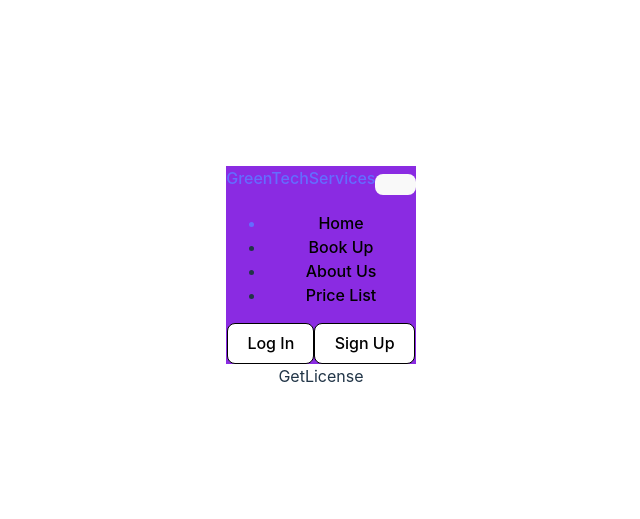
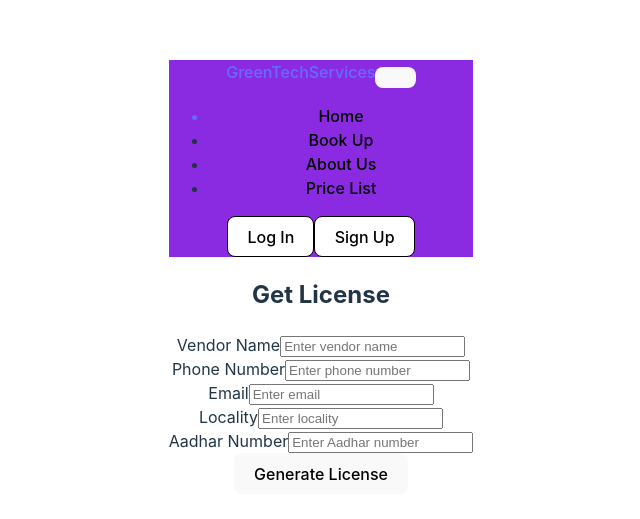
Before and after one commit to Rishavsingh03/GreenTechServices, a React (Vite) app: page /getLicence in a window 1280 px wide. Shown: the part 123-642 px from the top of the page, without its empty margins (319-959 px from the left). Built offline with nearby package versions, Linux system fonts and the light colour scheme; no server answers.

Commit message:
GetLicence

```diff
--- a/src/components/GetLicence.jsx
+++ b/src/components/GetLicence.jsx
@@ -1,9 +1,170 @@
-import React from 'react'
+import React, { useState } from "react";
+import { toast } from "react-toastify";
+import "react-toastify/dist/ReactToastify.css";
+import { Button, Form, Container, Row, Col } from "react-bootstrap";
+import { getFirestore, doc, setDoc, getDoc } from "firebase/firestore";
+import { app } from "../firebase"; // Make sure this is pointing to your Firebase configuration
 
-function GetLicence() {
+const db = getFirestore(app);
+
+const generateLicenseNumber = () => {
+  const letters = "ABCDEFGHIJKLMNOPQRSTUVWXYZ";
+  const numbers = "0123456789";
+
+  // Generate two random letters
+  let license = "";
+  for (let i = 0; i < 2; i++) {
+    license += letters.charAt(Math.floor(Math.random() * letters.length));
+  }
+
+  // Generate five random numbers
+  for (let i = 0; i < 5; i++) {
+    license += numbers.charAt(Math.floor(Math.random() * numbers.length));
+  }
+
+  return license;
+};
+
+const GetLicence = () => {
+  const [vendorName, setVendorName] = useState("");
+  const [phoneNumber, setPhoneNumber] = useState("");
+  const [email, setEmail] = useState("");
+  const [locality, setLocality] = useState("");
+  const [aadharNumber, setAadharNumber] = useState("");
+
+  const isNumeric = (value) => /^[0-9]+$/.test(value);
+
+  const handleSubmit = async (e) => {
+    e.preventDefault();
+
+    // Validate phone number and Aadhar number
+    if (!isNumeric(phoneNumber)) {
+      toast.error("Phone number should contain only numeric characters.");
+      return;
+    }
+
+    if (!isNumeric(aadharNumber)) {
+      toast.error("Aadhar number should contain only numeric characters.");
+      return;
+    }
+
+    try {
+      // Check if vendor already exists in Firestore
+      const vendorDocRef = doc(db, "vendors", aadharNumber);
+      const vendorDoc = await getDoc(vendorDocRef);
+
+      let licenseNumber;
+
+      if (vendorDoc.exists()) {
+        // Vendor exists, retrieve the existing license number
+        const vendorData = vendorDoc.data();
+        licenseNumber = vendorData.licenseNumber;
+
+        // Show success toast notification with existing license number
+        toast.success(
+          `Vendor already exists. Your license number is: ${licenseNumber}`
+        );
+      } else {
+        // Vendor does not exist, generate a new license number
+        licenseNumber = generateLicenseNumber();
+
+        // Store the vendor details and new license number in Firestore
+        await setDoc(vendorDocRef, {
+          vendorName,
+          phoneNumber,
+          email,
+          locality,
+          aadharNumber,
+          licenseNumber,
+        });
+
+        // Show success toast notification with new license number
+        toast.success(
+          `License generated successfully! Your license number is: ${licenseNumber}`
+        );
+      }
+
+      // Reset form after submission
+      setVendorName("");
+      setPhoneNumber("");
+      setEmail("");
+      setLocality("");
+      setAadharNumber("");
+    } catch (error) {
+      console.error("Error saving vendor details: ", error);
+      toast.error("Error generating license. Please try again.");
+    }
+  };
+
   return (
-    <div>GetLicense</div>
-  )
-}
+    <Container>
+      <Row className="justify-content-center">
+        <Col md={6}>
+          <h2 className="text-center my-4">Get License</h2>
+          <Form onSubmit={handleSubmit}>
+            <Form.Group className="mb-3" controlId="formVendorName">
+              <Form.Label>Vendor Name</Form.Label>
+              <Form.Control
+                type="text"
+                placeholder="Enter vendor name"
+                value={vendorName}
+                onChange={(e) => setVendorName(e.target.value)}
+                required
+              />
+            </Form.Group>
 
-export default GetLicence
+            <Form.Group className="mb-3" controlId="formPhoneNumber">
+              <Form.Label>Phone Number</Form.Label>
+              <Form.Control
+                type="tel"
+                placeholder="Enter phone number"
+                value={phoneNumber}
+                onChange={(e) => setPhoneNumber(e.target.value)}
+                required
+              />
+            </Form.Group>
+
+            <Form.Group className="mb-3" controlId="formEmail">
+              <Form.Label>Email</Form.Label>
+              <Form.Control
+                type="email"
+                placeholder="Enter email"
+                value={email}
+                onChange={(e) => setEmail(e.target.value)}
+                required
+              />
+            </Form.Group>
+
+            <Form.Group className="mb-3" controlId="formLocality">
+              <Form.Label>Locality</Form.Label>
+              <Form.Control
+                type="text"
+                placeholder="Enter locality"
+                value={locality}
+                onChange={(e) => setLocality(e.target.value)}
+                required
+              />
+            </Form.Group>
+
+            <Form.Group className="mb-3" controlId="formAadharNumber">
+              <Form.Label>Aadhar Number</Form.Label>
+              <Form.Control
+                type="text"
+                placeholder="Enter Aadhar number"
+                value={aadharNumber}
+                onChange={(e) => setAadharNumber(e.target.value)}
+                required
+              />
+            </Form.Group>
+
+            <Button variant="primary" type="submit" className="w-100">
+              Generate License
+            </Button>
+          </Form>
+        </Col>
+      </Row>
+    </Container>
+  );
+};
+
+export default GetLicence;
```
